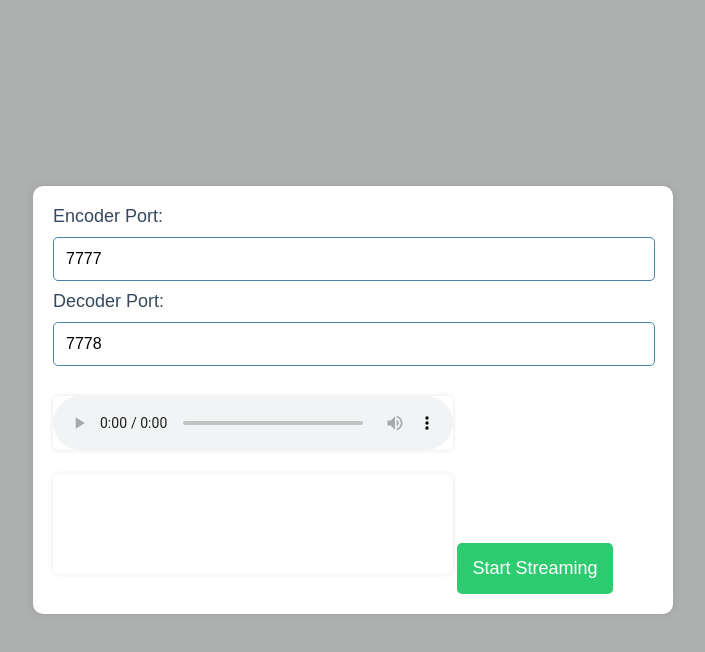
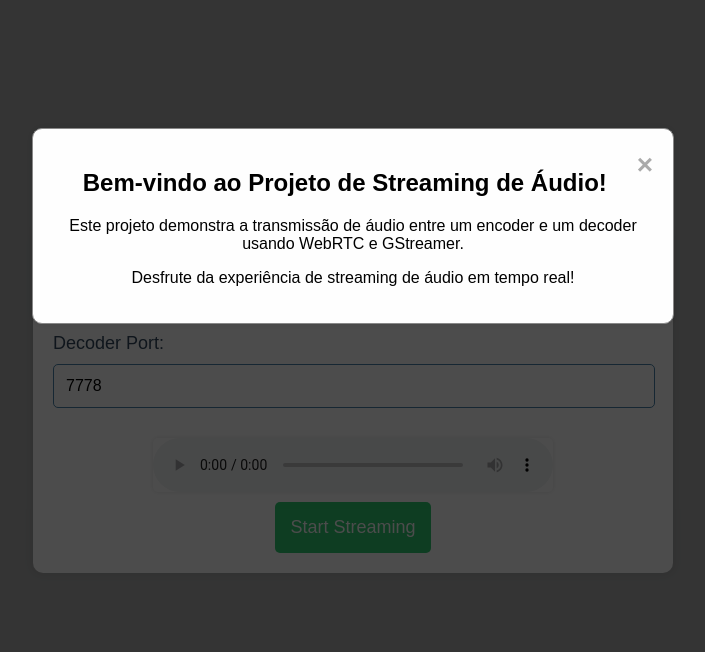
Before and after one commit to Eduardo-Alves-de-Sousa/GStreamer, a website: page index.html in a window 1280 px wide. Shown: the whole page, without its empty margins (287-992 px from the left). Drawn offline with nearby package versions, Linux system fonts and the light colour scheme; no server answers.

Commit message:
Atualizando.

```diff
--- a/app.js
+++ b/app.js
@@ -5,10 +5,10 @@ let pc; // Peer Connection
 let encoderPort; // Porta do Encoder
 let decoderPort; // Porta do Decoder
 const socket = io(); // Objeto do Socket.IO para comunicação com o servidor
-let analyser;
-let frequencyData;
-let canvas;
-let canvasCtx;
+// let analyser;
+// let frequencyData;
+// let canvas;
+// let canvasCtx;
 
 // Função principal para iniciar a transmissão
 function startStreaming() {
@@ -30,8 +30,8 @@ function startStreaming() {
     startGStreamerProcess(encoderCommand);
     startGStreamerProcess(decoderCommand);
 
-    // Inicializa o analisador de áudio e a barra de frequência
-    initializeAudioAnalyzer();
+    // // Inicializa o analisador de áudio e a barra de frequência
+    // initializeAudioAnalyzer();
 }
 
 // Função para inicializar a conexão peer-to-peer (Peer Connection)
@@ -147,40 +147,40 @@ function startGStreamerProcess(command) {
         console.log(`child process exited with code ${code}`);
     });
 }
-// Função para inicializar o analisador de áudio
-function initializeAudioAnalyzer() {
-    const audio = document.getElementById('remoteAudio');
-    const audioCtx = new (window.AudioContext || window.webkitAudioContext)();
-    analyser = audioCtx.createAnalyser();
-    const source = audioCtx.createMediaStreamSource(remoteStream); // Corrigir aqui
-    source.connect(analyser);
-    analyser.connect(audioCtx.destination);
-    analyser.fftSize = 256;
-    frequencyData = new Uint8Array(analyser.frequencyBinCount);
+// // Função para inicializar o analisador de áudio
+// function initializeAudioAnalyzer() {
+//     const audio = document.getElementById('remoteAudio');
+//     const audioCtx = new (window.AudioContext || window.webkitAudioContext)();
+//     analyser = audioCtx.createAnalyser();
+//     const source = audioCtx.createMediaStreamSource(remoteStream); // Corrigir aqui
+//     source.connect(analyser);
+//     analyser.connect(audioCtx.destination);
+//     analyser.fftSize = 256;
+//     frequencyData = new Uint8Array(analyser.frequencyBinCount);
 
-    canvas = document.getElementById('frequencyCanvas');
-    canvasCtx = canvas.getContext('2d');
-    drawFrequency();
-}
+//     canvas = document.getElementById('frequencyCanvas');
+//     canvasCtx = canvas.getContext('2d');
+//     drawFrequency();
+// }
 
-// Função para desenhar a barra de frequência no canvas
-function drawFrequency() {
-    analyser.getByteFrequencyData(frequencyData);
+// // Função para desenhar a barra de frequência no canvas
+// function drawFrequency() {
+//     analyser.getByteFrequencyData(frequencyData);
 
-    canvasCtx.clearRect(0, 0, canvas.width, canvas.height);
+//     canvasCtx.clearRect(0, 0, canvas.width, canvas.height);
 
-    const barWidth = (canvas.width / frequencyData.length) * 2.5;
-    let barHeight;
-    let x = 0;
+//     const barWidth = (canvas.width / frequencyData.length) * 2.5;
+//     let barHeight;
+//     let x = 0;
 
-    for (let i = 0; i < frequencyData.length; i++) {
-        barHeight = frequencyData[i] / 2;
+//     for (let i = 0; i < frequencyData.length; i++) {
+//         barHeight = frequencyData[i] / 2;
 
-        canvasCtx.fillStyle = 'rgb(' + (barHeight + 100) + ',50,50)';
-        canvasCtx.fillRect(x, canvas.height - barHeight / 2, barWidth, barHeight);
+//         canvasCtx.fillStyle = 'rgb(' + (barHeight + 100) + ',50,50)';
+//         canvasCtx.fillRect(x, canvas.height - barHeight / 2, barWidth, barHeight);
 
-        x += barWidth + 1;
-    }
+//         x += barWidth + 1;
+//     }
 
-    requestAnimationFrame(drawFrequency);
-}
+//     requestAnimationFrame(drawFrequency);
+// }
--- a/index.html
+++ b/index.html
@@ -15,6 +15,44 @@
             justify-content: center;
             height: 100vh;
             background-color: #aeafaf;
+        }
+
+        .modal {
+            display: none;
+            position: fixed;
+            z-index: 1;
+            left: 0;
+            top: 0;
+            width: 100%;
+            height: 100%;
+            overflow: auto;
+            background-color: rgba(0, 0, 0, 0.7);
+        }
+
+        .modal-content {
+            background-color: #fefefe;
+            margin: 10% auto;
+            padding: 20px;
+            border: 1px solid #888;
+            width: 80%;
+            max-width: 600px;
+            border-radius: 10px;
+            box-shadow: 0 0 10px rgba(0, 0, 0, 0.1);
+            text-align: center;
+        }
+
+        .close {
+            color: #aaa;
+            float: right;
+            font-size: 28px;
+            font-weight: bold;
+        }
+
+        .close:hover,
+        .close:focus {
+            color: black;
+            text-decoration: none;
+            cursor: pointer;
         }
 
         .container {
@@ -41,16 +79,22 @@
             border-radius: 5px;
         }
 
+        #remoteAudioContainer {
+            display: flex;
+            flex-direction: column;
+            align-items: center;
+            margin-top: 20px;
+        }
+
         #remoteAudio {
-            margin-top: 20px;
             width: 100%;
             max-width: 400px;
             border-radius: 5px;
             box-shadow: 0 0 5px rgba(0, 0, 0, 0.1);
+            margin-bottom: 10px;
         }
 
         button {
-            margin-top: 20px;
             padding: 15px;
             font-size: 18px;
             background-color: #2ecc71;
@@ -64,19 +108,21 @@
         button:hover {
             background-color: #27ae60;
         }
-
-        canvas {
-            margin-top: 20px;
-            width: 100%;
-            max-width: 400px;
-            height: 100px;
-            background-color: #fff;
-            border-radius: 5px;
-            box-shadow: 0 0 5px rgba(0, 0, 0, 0.1);
-        }
     </style>
 </head>
 <body>
+    <!-- Modal -->
+    <div id="myModal" class="modal">
+        <div class="modal-content">
+            <span class="close" onclick="closeModal()">&times;</span>
+            <h2>Bem-vindo ao Projeto de Streaming de Áudio!</h2>
+            <p>Este projeto demonstra a transmissão de áudio entre um encoder e um decoder usando WebRTC e GStreamer.</p>
+            <p>Desfrute da experiência de streaming de áudio em tempo real!</p>
+
+        </div>
+    </div>
+
+    <!-- Conteúdo principal -->
     <div class="container">
         <label for="encoderPort">Encoder Port:</label>
         <input type="number" id="encoderPort" value="7777">
@@ -84,12 +130,24 @@
         <label for="decoderPort">Decoder Port:</label>
         <input type="number" id="decoderPort" value="7778">
 
-        <audio id="remoteAudio" controls></audio>
-        <canvas id="frequencyCanvas"></canvas>
-        <button onclick="startStreaming()">Start Streaming</button>
+        <div id="remoteAudioContainer">
+            <audio id="remoteAudio" controls></audio>
+            <button onclick="startStreaming()">Start Streaming</button>
+        </div>
     </div>
 
     <script src="/socket.io/socket.io.js"></script>
     <script src="app.js"></script>
+    <script>
+        function openModal() {
+            document.getElementById('myModal').style.display = 'block';
+        }
+
+        function closeModal() {
+            document.getElementById('myModal').style.display = 'none';
+        }
+
+        window.onload = openModal;
+    </script>
 </body>
 </html>
```
